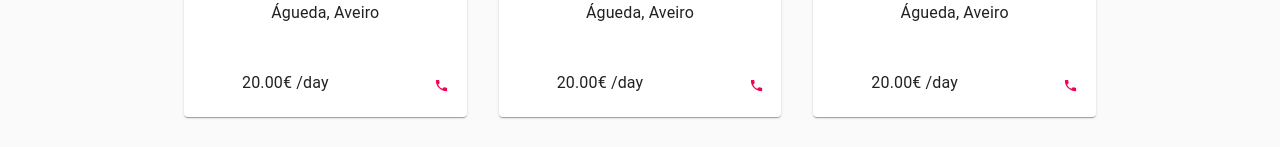
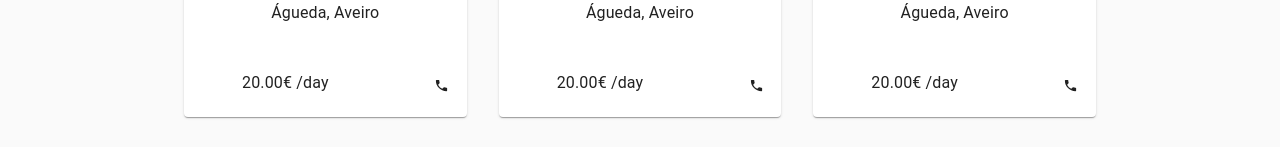
Before and after one commit to renti-software/frontend-web, a React (Create React App) app in the folder renti/: page / in a window 1280 px wide. Shown: the part 641-788 px from the top of the page. Built offline with nearby package versions, Linux system fonts and the light colour scheme; grey boxes are pictures that could not be loaded.

Commit message:
Changed styles to JS

```diff
--- a/renti/src/Marketplace.js
+++ b/renti/src/Marketplace.js
@@ -1,5 +1,5 @@
 import React from 'react';
-import './Styles.css';
+import './Styles.js';
 import AppBar from '@material-ui/core/AppBar';
 import Button from '@material-ui/core/Button';
 import CameraIcon from '@material-ui/icons/PhotoCamera';
@@ -141,7 +141,7 @@ export default function Marketplace() {
                       </Typography>
                     </CardContent >
                       <CardActions style={{alignItems:'center',justifyContent:'center',alignContent:'center'}}>
-                      <Button size="large" color="secondary">
+                      <Button size="large" color="#d3d3d3">
                         <MdPhone/>
                       </Button>
                     </CardActions>
```
Also changed, not shown: renti/src/Styles.css (deleted), renti/src/Styles.js (added).
